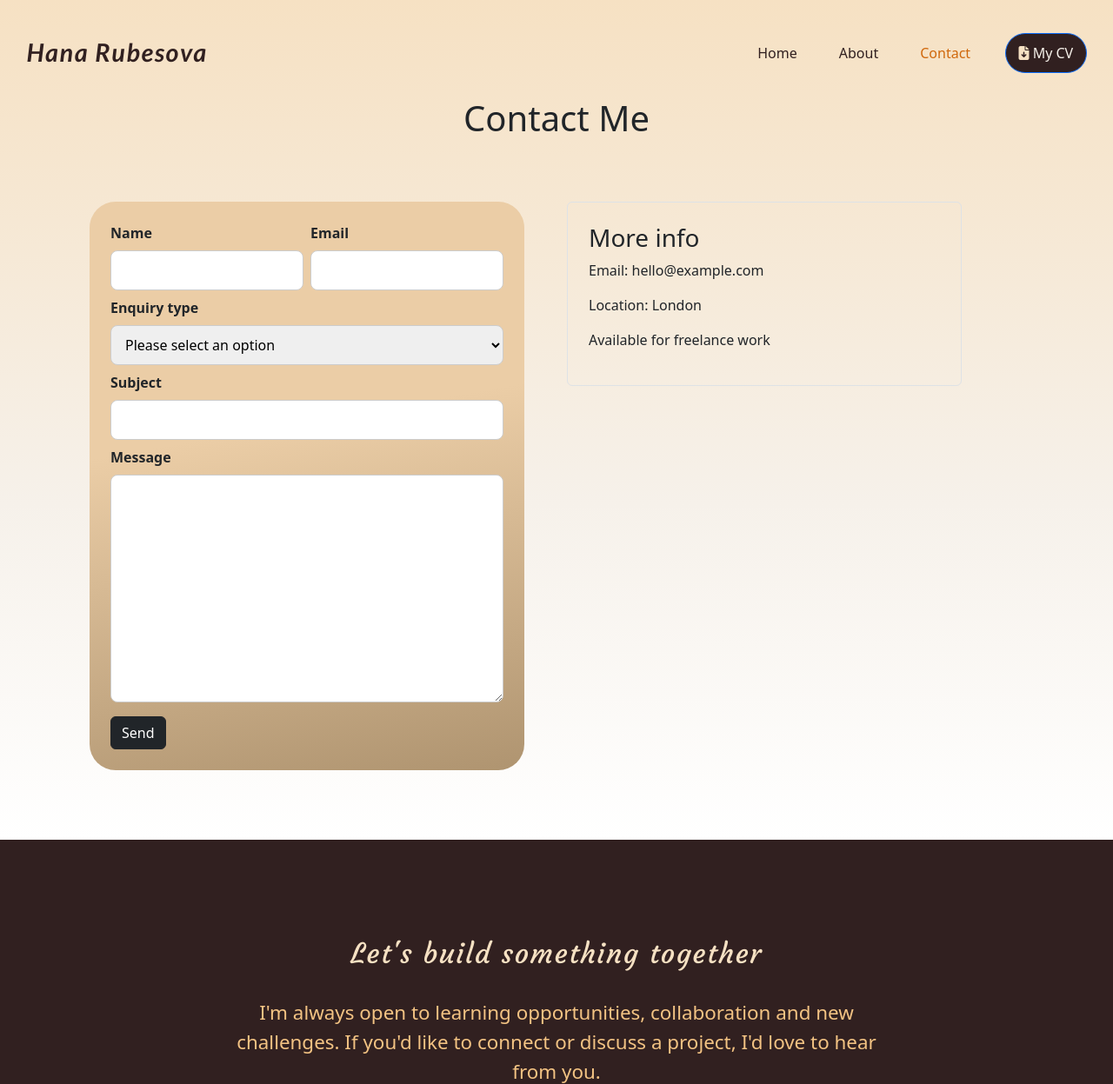
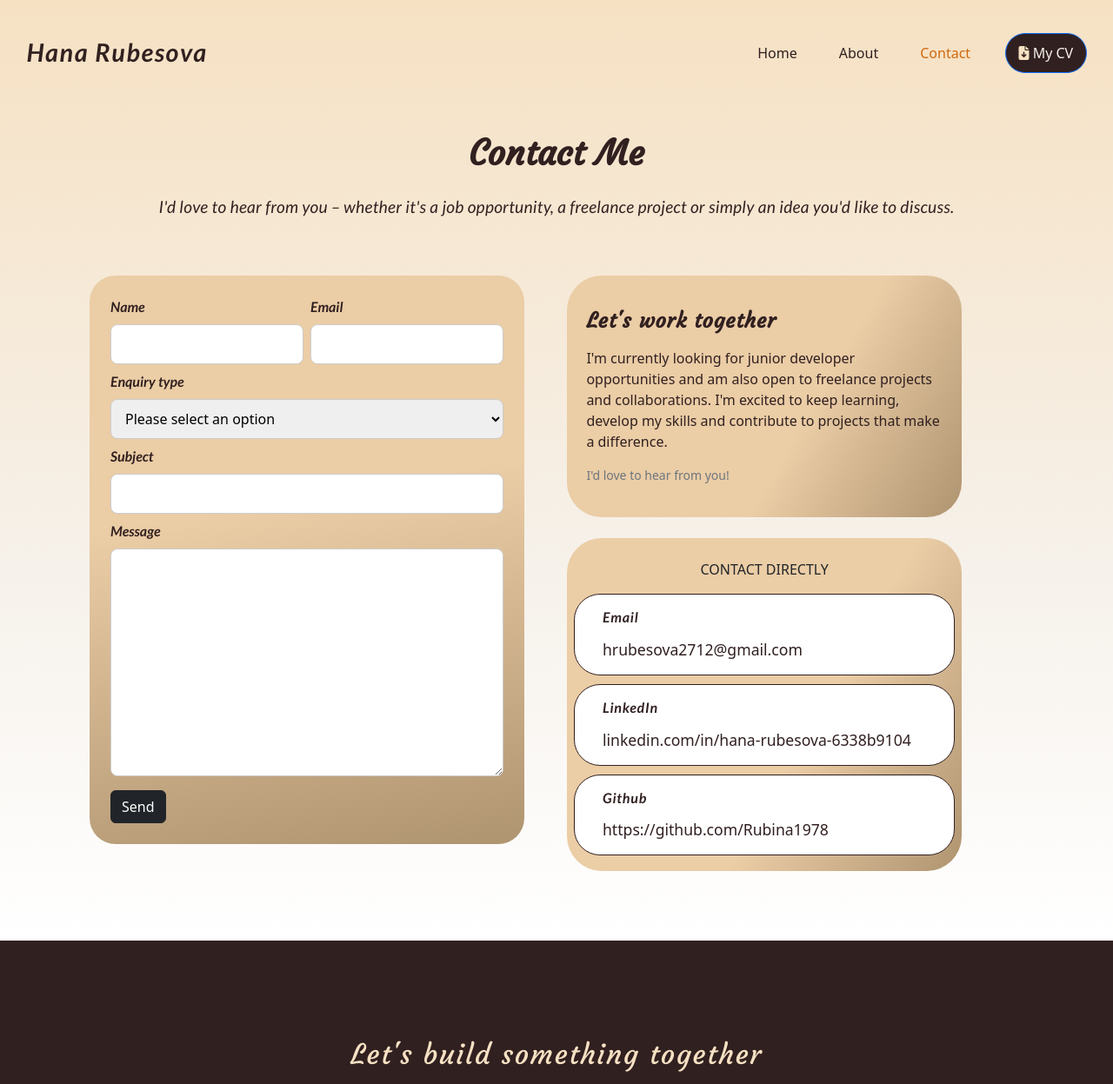
Before and after one commit to Rubina1978/portfolio-1.1, a Django app: page /contact_form/ in a window 1280 px wide. Shown: the top 1247 px of the page at 87% size. Run offline with Django 5.2, Linux system fonts and the light colour scheme; some libraries are stand-ins or nearby versions.

Commit message:
Add little message box and direct contact cards

```diff
--- a/about/templates/about/about.html
+++ b/about/templates/about/about.html
@@ -21,7 +21,7 @@
                 <h1>{{ about_me.heading }}</h1>
                 <p class="about-intro">{{ about_me.introduction|safe }}</p>
                 <div>
-                <a href="#"
+                <a href="{% url 'contact' %}"
                    class="btn custom-btn-hire mt-4">
                     {{ about_me.contact_button_text }}
                     <i class="fa-solid fa-angle-right"></i>
--- a/contact_form/templates/contact_form/contact_form.html
+++ b/contact_form/templates/contact_form/contact_form.html
@@ -5,8 +5,10 @@
 <section class="form py-5">
     <div class="container">
         <div class="row g-4 align-items-start">
-            <h1 class="text-center text-center mt-5 pt-2 mb-5">Contact Me</h1>
-
+            <div>
+            <h1 class="text-center text-center mt-5 pt-4 contact-title">Contact Me</h1>
+            <p class="contact-subheading text-center pt-3 pb-4">I'd love to hear from you – whether it's a job opportunity, a freelance project or simply an idea you'd like to discuss.</p>
+            </div>
             <div class="col-12 col-lg-6">
 
                 {% if submitted %}
@@ -49,11 +51,36 @@
             </div>
 
             <div class="col-12 col-lg-5">
-                <div class="border rounded p-4 mt-5 mt-lg-0">
-                    <h3>More info</h3>
-                    <p>Email: hello@example.com</p>
-                    <p>Location: London</p>
-                    <p>Available for freelance work</p>
+                <div class="work-container p-3 mb-4 mt-5 mt-lg-0">
+                    <div class="little-word">
+                        <h4 class="pt-3 mb-3">Let's work together</h4>
+                        <p>I'm currently looking for junior developer opportunities and am also open to freelance projects and collaborations. I'm excited to keep learning, develop my skills and contribute to projects that make a difference.</p>
+                        <p class="small text-muted">I'd love to hear from you!</p>
+                    </div>
+                </div>
+                <div class= " contact-container p-2 mt-5 mt-lg-0">
+                    <p class="section-label-about text-uppercase mt-3 d-flex justify-content-center">
+                        Contact Directly</p>
+                    <div class="contact">
+                    <div class="card">
+                        <div class="card-body">
+                        <h6>Email</h6>
+                        <a href="mailto:hrubesova2712@gmail.com">hrubesova2712@gmail.com</a>
+                        </div>
+                    </div>
+                </div>
+                    <div class="card contact">
+                        <div class="card-body">
+                            <h6>LinkedIn</h6>
+                            <a href="https://linkedin.com/in/hana-rubesova-6338b9104" target="_blank" rel="noopener">linkedin.com/in/hana-rubesova-6338b9104</a>
+                        </div>
+                    </div>
+                    <div class="card contact">
+                        <div class="card-body">
+                            <h6>Github</h6>
+                            <a href="https://github.com/Rubina1978" target="_blank" rel="noopener">https://github.com/Rubina1978</a>
+                        </div>
+                    </div>
                 </div>
             </div>
         </div>
--- a/new_portfolio/static/css/base.css
+++ b/new_portfolio/static/css/base.css
@@ -81,6 +81,9 @@ body {
 
     width:100%;
     justify-content: center;
+    transition: background-color 0.3s ease,
+                color 0.5s ease,
+                transform 0.5s ease;
 }
 
 .navbar-toggler {
@@ -130,7 +133,8 @@ body {
 
 .custom-btn-nav:hover {
     background-color: #bd661a;
-    border:1px solid#744d35
+    border:1px solid#744d35;
+
 }
 .custom-btn-nav a {
     text-decoration: none;
@@ -320,10 +324,10 @@ html {
    font-size: 0.9rem;
 }
 
-.custom-btn-git:hover, .custom-btn-hire:hover {
+.custom-btn-git:hover, .custom-btn-hire:hover, .custom-btn-nav:hover {
     background-color: #bd661a;
     color: white;
-    transition: 0.4s ease-in-out, color 0.4s ease-in-out, transform 0.3s ease-in-out;
+    transition: background-color 0.4s ease-in-out, color 0.4s ease-in-out, transform 0.4s ease-in-out;
 }
 
 
@@ -580,7 +584,9 @@ margin: 0 auto;
 padding: 1.5rem;
 background:linear-gradient(350deg,#af9470 0%, #ebcda6 60%  );
 border-radius: 30px;
+
 }
+
 form input,
 form select,
 form textarea {
@@ -589,12 +595,88 @@ form textarea {
     padding: 10px 12px;
     border: 1px solid #ccc;
     border-radius: 8px;
+
 }
+
+form input:hover,
+form select:hover,
+form textarea:hover {
+  border: 1px solid #312020;
+  transition: border 0.3s ease,
+                color 0.3s ease;
+  box-shadow:  0 1px 4px 2px rgba(49, 32, 32, 0.3);
+
+}
+
 
 form textarea {
     min-height: 150px;
 }
 
+form label {
+    font-family: var(--secondary-font);
+    font-style: italic;
+    color: #312020;
+
+}
+
+.contact h6 {
+    font-family: var(--secondary-font);
+    font-style: italic;
+    font-weight: 700;
+    letter-spacing: 0.05rem;
+    margin-left: 1rem
+}
+
+.contact a {
+    text-decoration: none;
+    color: #312020;
+    font-weight: 500;
+    margin-left: 1rem;
+
+}
+
+
+ .contact{
+    margin-bottom: 0.6rem;
+
+
+
+}
+
+.contact-title{
+    font-family: var(--primary-font);
+    color: #312020;
+    font-weight: 600;
+
+}
+.contact-subheading {
+    font-family: var(--secondary-font);
+    color:#312020;
+    font-weight: 500;
+    font-size: 1.2rem;
+    font-style: italic;
+    letter-spacing: 0.02rem;
+
+}
+
+.contact-container, .work-container  {
+    background:linear-gradient(300deg,#af9470 0%, #ebcda6 40%  );
+border-radius: 40px;
+padding:0.5rem;
+}
+
+.little-word h4 {
+    font-family: var(--primary-font);
+    font-weight: 600;
+    letter-spacing: 0.05rem;
+}
+
+.little-word {
+    padding: 0.4rem;
+    color:#312020;
+    font-weight: 500;
+}
 
 @media (max-width: 767.9px) {
     .action-buttons .custom-btn-git,
```
